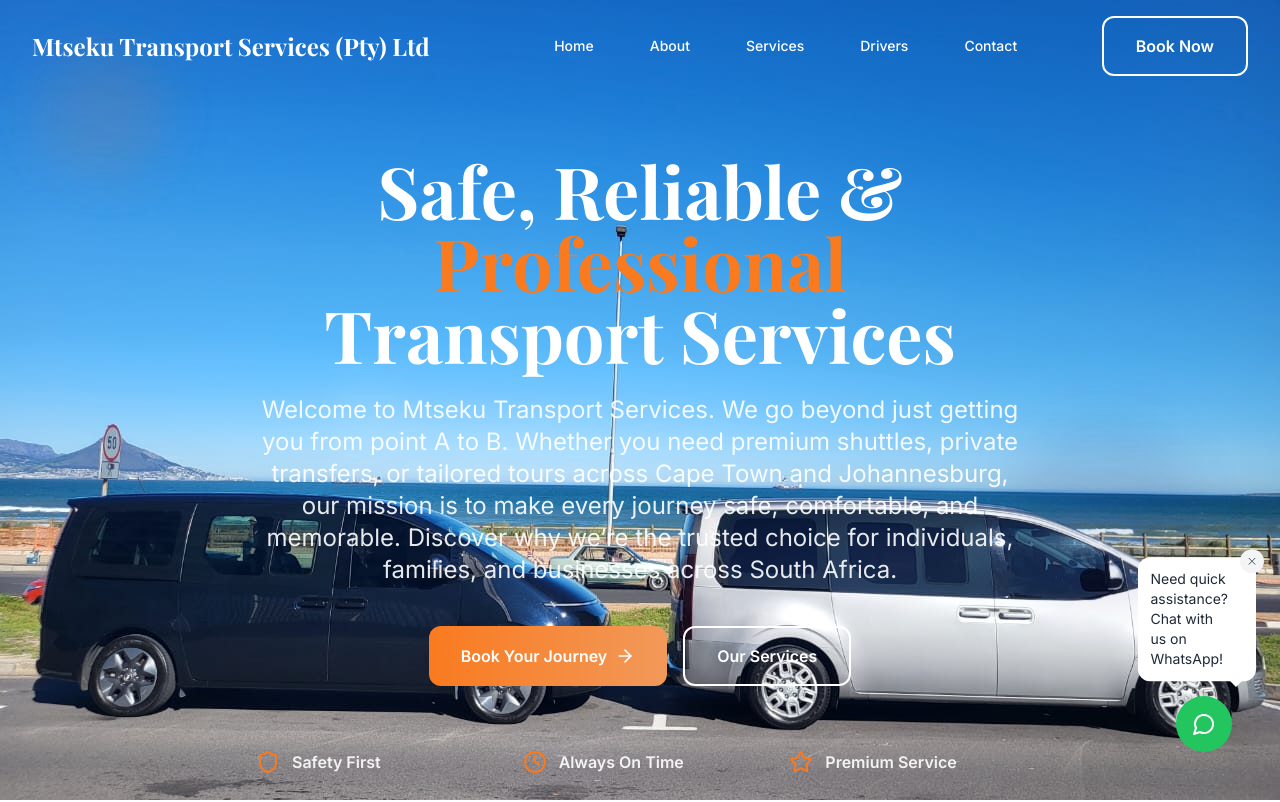
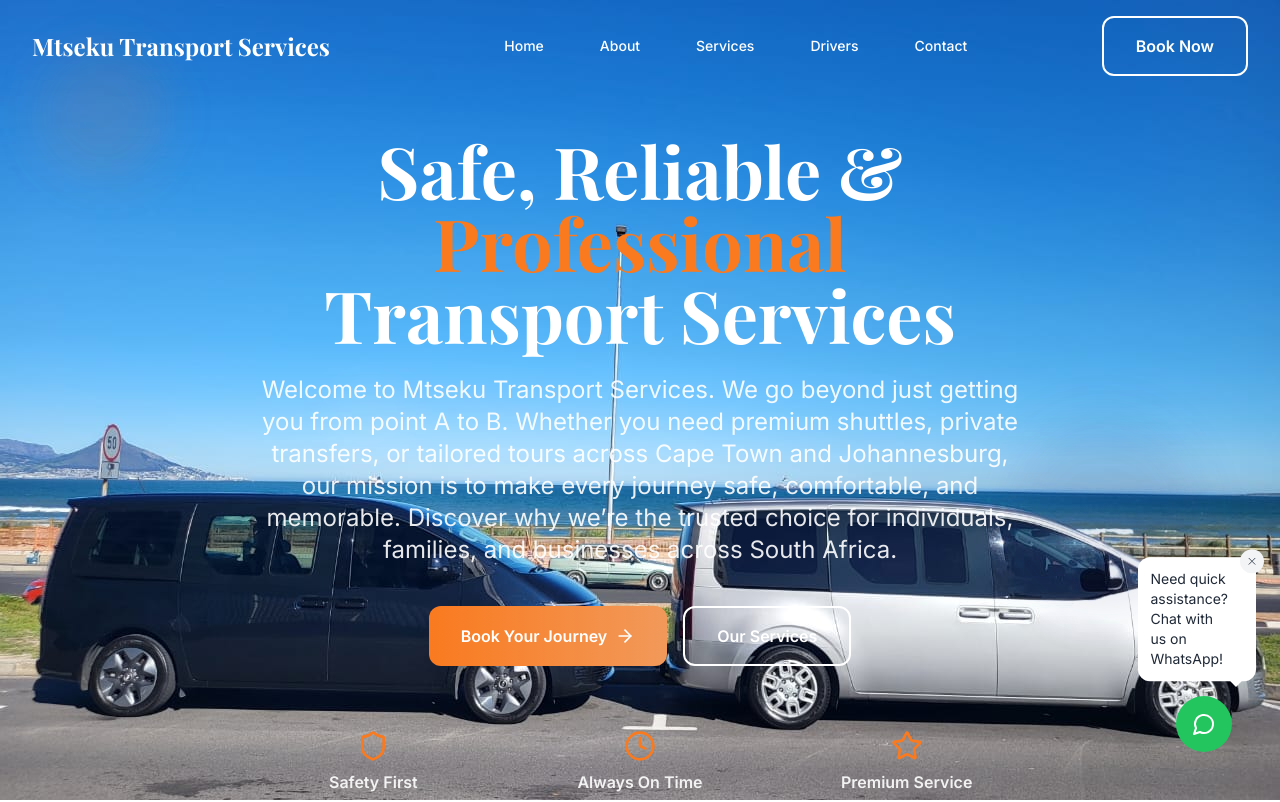
Before and after one commit to Siphiwayinkhosi/Mtseku, a React (Vite) app: page / in a window 1280 px wide. Shown: the top 802 px of the page. Built offline with nearby package versions, Linux system fonts and the light colour scheme; the HTML template or start-up script is replaced by a standard one.

Commit message:
Updated project

```diff
--- a/src/components/Hero.tsx
+++ b/src/components/Hero.tsx
@@ -114,20 +114,27 @@ const Hero = () => {
           </div>
 
 {/* Key Features */}
-          <div ref={featuresRef} className="grid grid-cols-1 sm:grid-cols-3 gap-8 max-w-3xl mx-auto">
-            <div className="flex items-center justify-center sm:justify-start text-white/90">
-              <Shield className="h-6 w-6 text-accent mr-3" />
+<div
+  ref={featuresRef}
+  className="grid grid-cols-1 sm:grid-cols-3 gap-6 sm:gap-8 max-w-3xl mx-auto"
+>
+  <div className="flex flex-col items-center text-white/90">
+    <Shield className="h-8 w-8 text-accent mb-2" />
     <span className="font-semibold">Safety First</span>
   </div>
-            <div className="flex items-center justify-center sm:justify-start text-white/90">
-              <Clock className="h-6 w-6 text-accent mr-3" />
+
+  <div className="flex flex-col items-center text-white/90">
+    <Clock className="h-8 w-8 text-accent mb-2" />
     <span className="font-semibold">Always On Time</span>
   </div>
-            <div className="flex items-center justify-center sm:justify-start text-white/90">
-              <Star className="h-6 w-6 text-accent mr-3" />
+
+  <div className="flex flex-col items-center text-white/90">
+    <Star className="h-8 w-8 text-accent mb-2" />
     <span className="font-semibold">Premium Service</span>
   </div>
 </div>
+
+
         </div>
       </div>
     </section>
--- a/src/components/Navbar.tsx
+++ b/src/components/Navbar.tsx
@@ -48,7 +48,7 @@ const Navbar = () => {
                 isScrolled ? "text-primary" : "text-white"
               }`}
             >
-              Mtseku Transport Services (Pty) Ltd
+              Mtseku Transport Services
             </h1>
           </div>
 
```
Lines whose indentation alone changed are shown as unchanged.
